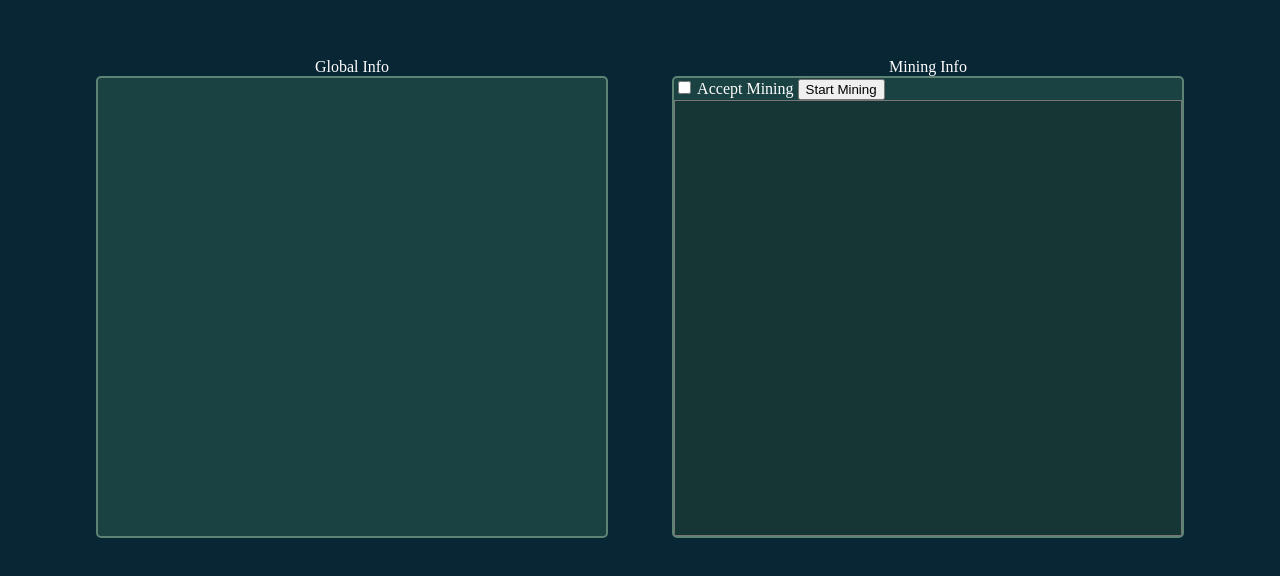
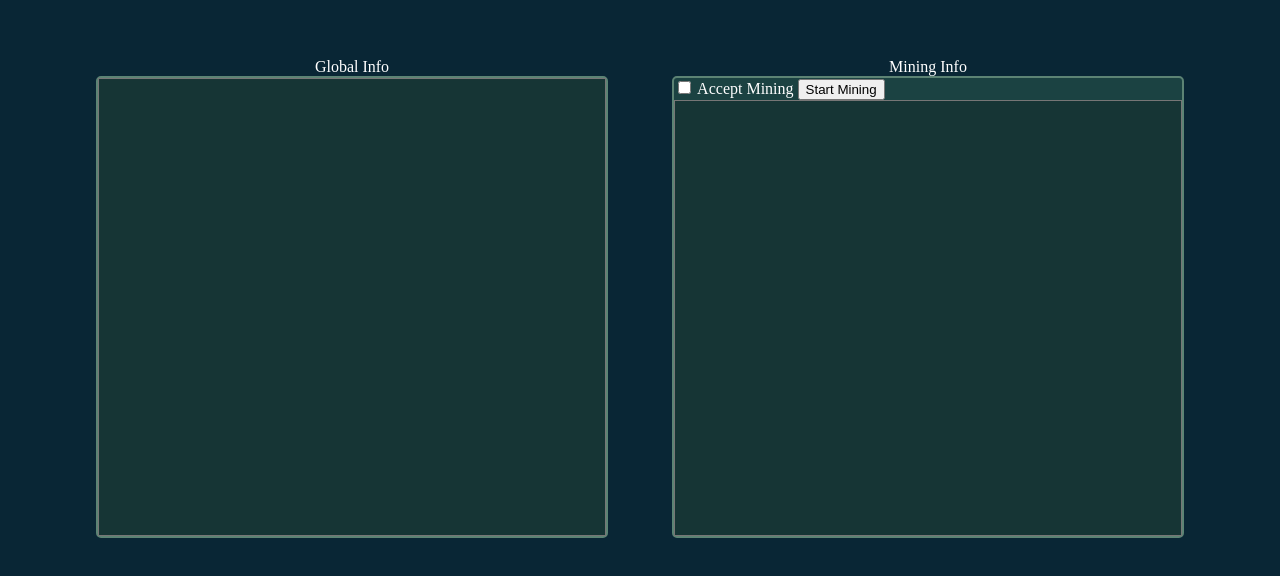
Before and after one commit to aatomu/void-mining, a website: page assets/index.html in a window 1280 px wide. Shown: the part 102-678 px from the top of the page. Drawn offline with Linux system fonts and the light colour scheme.

Commit message:
🚧 global infoの見た目を整えた

```diff
--- a/assets/index.html
+++ b/assets/index.html
@@ -20,7 +20,8 @@
 <body>
 	<div class="box">
 		<span class="header">Global Info</span>
-		<div id="status" class="content status">
+		<div class="content">
+			<textarea id="status" class="textarea status" wrap="off" readonly></textarea>
 		</div>
 	</div>
 	<div class="box">
--- a/assets/style.css
+++ b/assets/style.css
@@ -40,7 +40,7 @@ body {
 	background-color: #1B4242;
 }
 
-.mining {
+.textarea {
 	width: 100%;
 	height: 100%;
 	resize: none;
```
